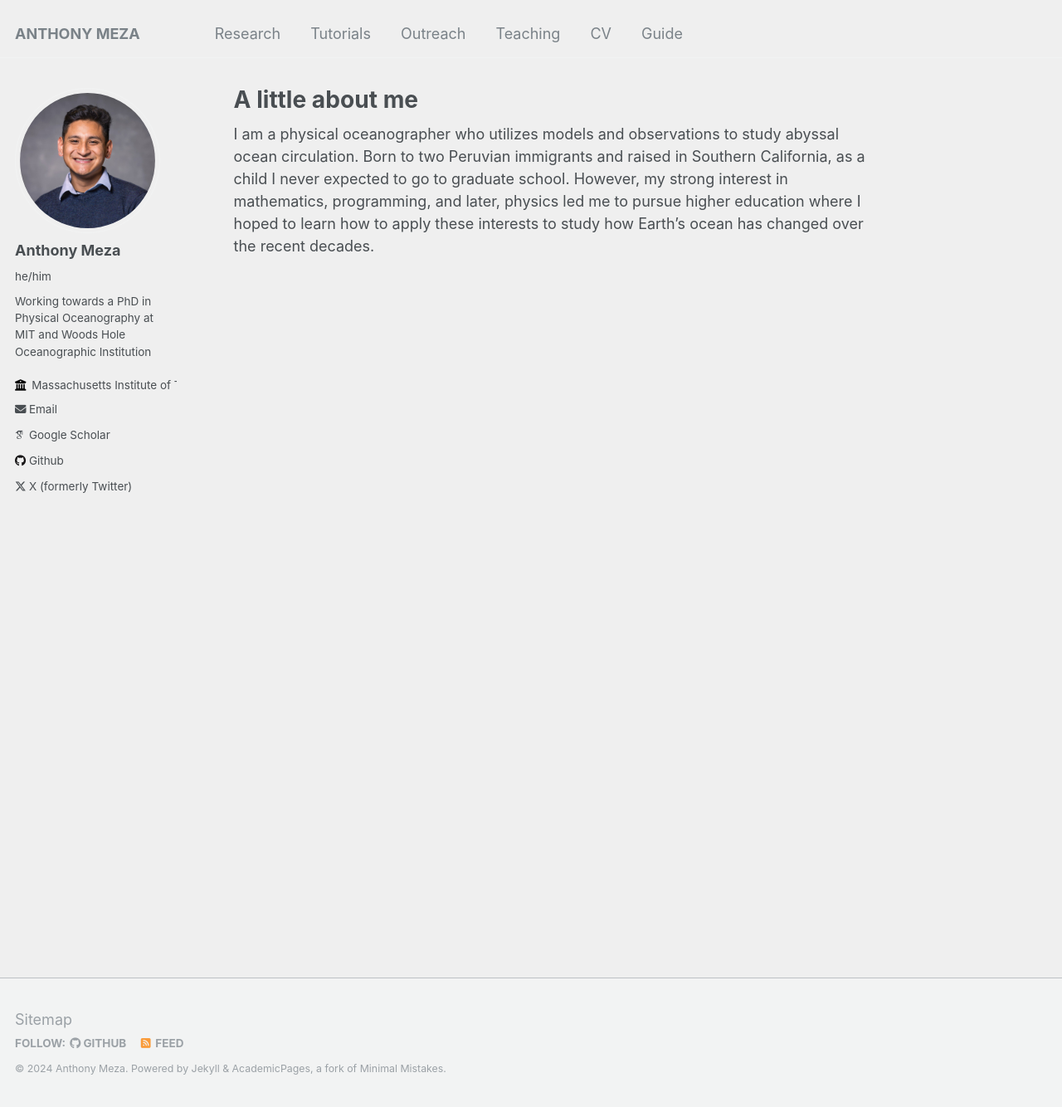
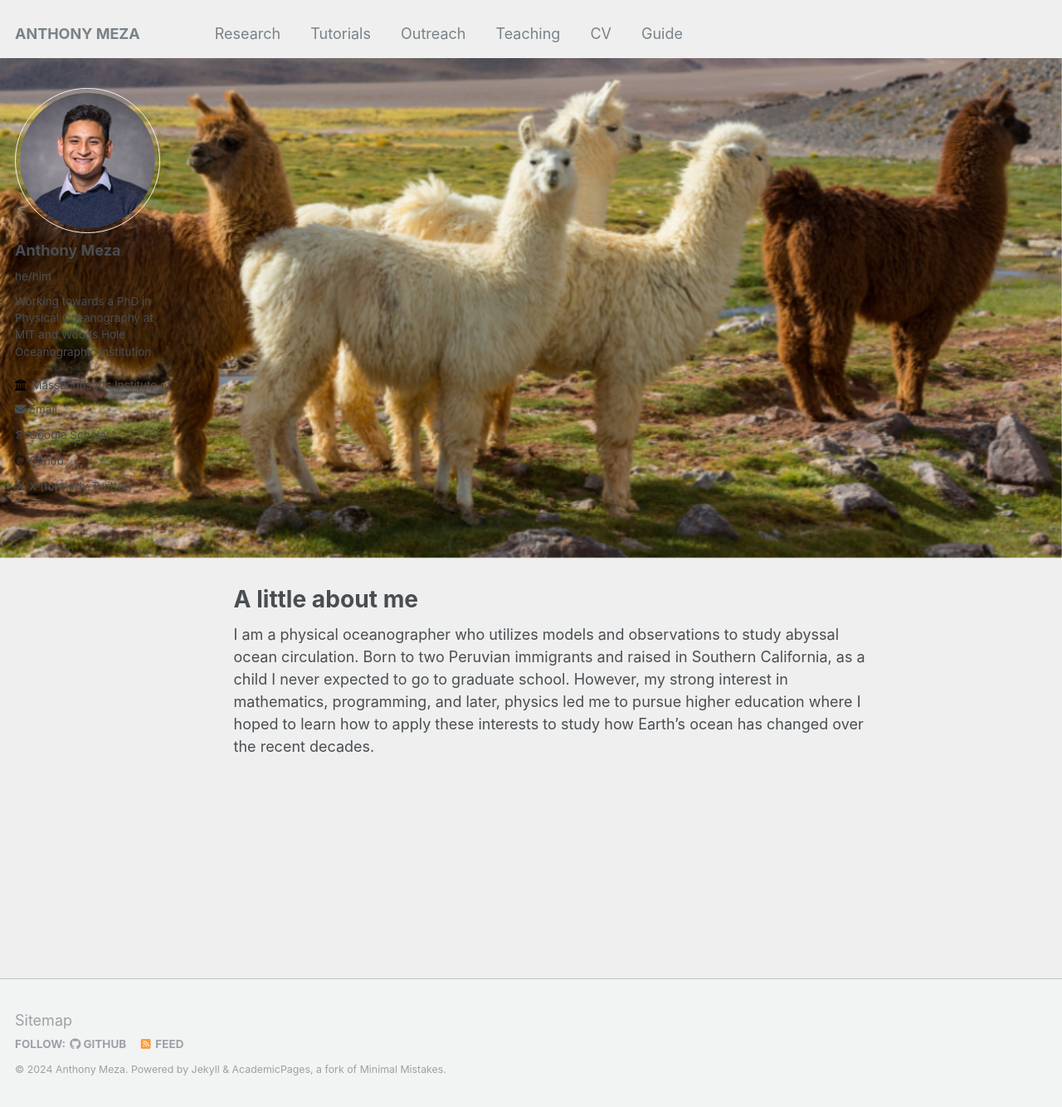
Before and after one commit to anthony-meza/anthony-meza.github.io, a Jekyll site: the page built from _pages/about.md, in a window 1280 px wide and 1334 px high. Shown: the whole window at 83% size. Built offline with Jekyll 4.4.1, drawn with Linux system fonts in a browser that asks for light colours; some web fonts are replaced.

Commit message:
Update about.md

```diff
--- a/_pages/about.md
+++ b/_pages/about.md
@@ -5,6 +5,9 @@ author_profile: true
 redirect_from:
   - /about/
   - /about.html
+header:
+  image: "Llamas.png"
+
 ---
 
 I am a physical oceanographer who utilizes models and observations to study abyssal ocean circulation. Born to two Peruvian immigrants and raised in Southern California, as a child I never expected to go to graduate school. However, my strong interest in mathematics, programming, and later, physics led me to pursue higher education where I hoped to learn how to apply these interests to study how Earth's ocean has changed over the recent decades.
```
